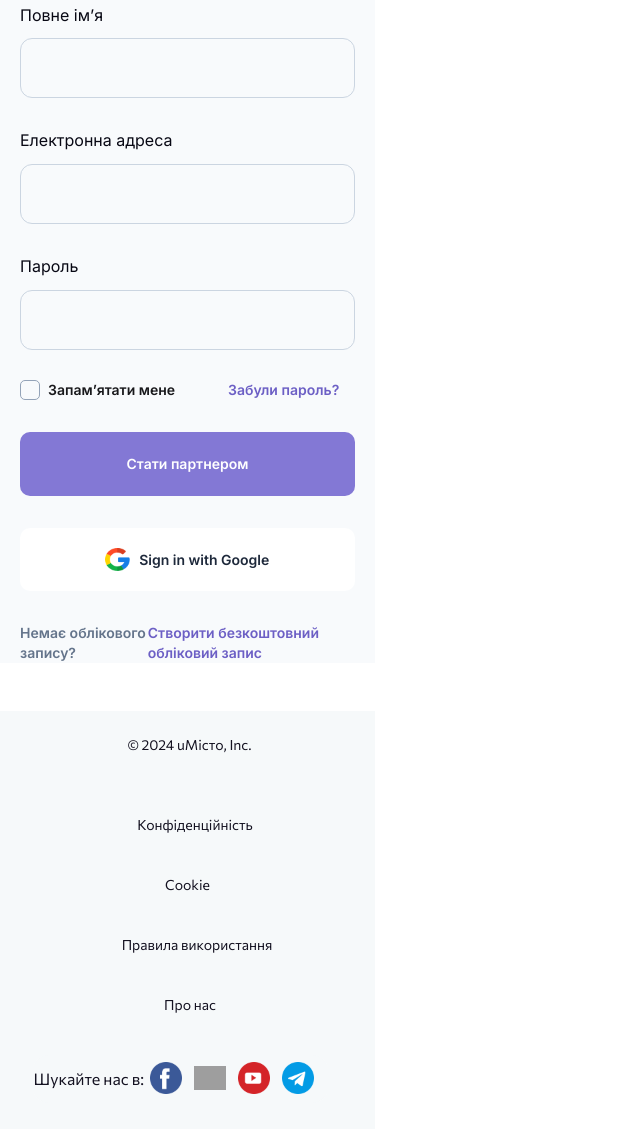
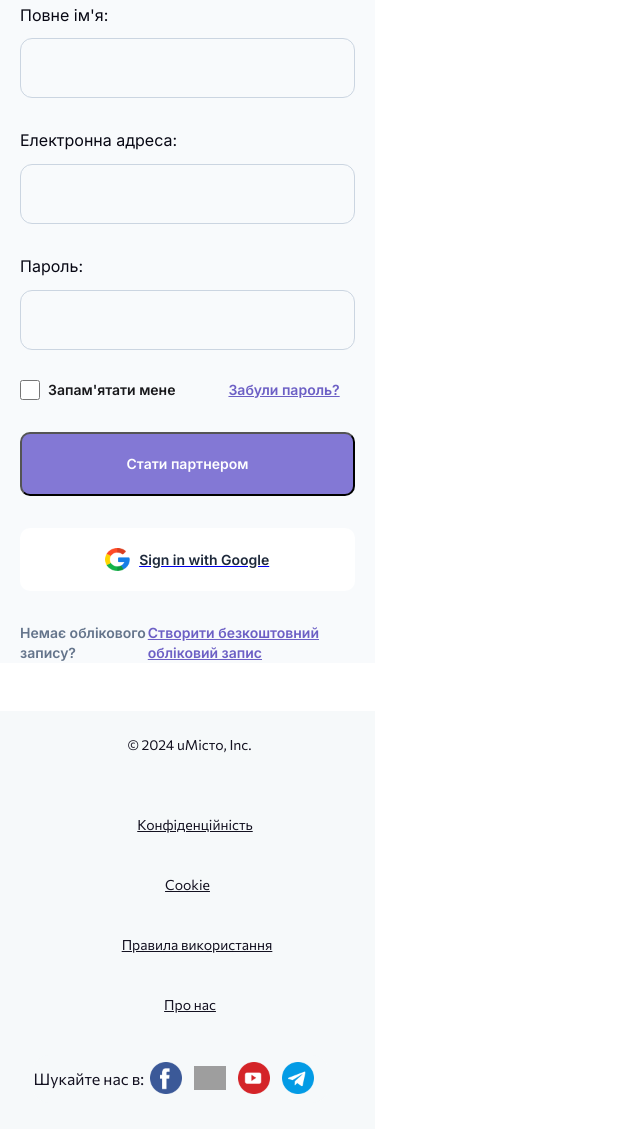
Before and after one commit to maxonzzz/uCreate_misto, a plain HTML site: page pages/-Qna.html in a window 1280 px wide. Shown: the part 2547-3676 px from the top of the page, without its empty margins (0-640 px from the left). Drawn offline with Linux system fonts and the light colour scheme; grey boxes are pictures that could not be loaded.

Commit message:
Update -Qna.html

```diff
--- a/pages/-Qna.html
+++ b/pages/-Qna.html
@@ -1,29 +1,35 @@
 <!DOCTYPE html>
 <html>
+
 <head>
   <meta charset="utf-8" />
   <link rel="icon" href="/favicon.ico" />
   <meta name="viewport" content="width=device-width, initial-scale=1" />
   <meta name="theme-color" content="#000000" />
   <title>Співпраця</title>
-  <link rel="stylesheet" href="https://fonts.googleapis.com/css?family=Inter%3A400%2C500%2C600%2C700"/>
-  <link rel="stylesheet" href="https://fonts.googleapis.com/css?family=Source+Sans+Pro%3A400%2C500%2C600%2C700"/>
-  <link rel="stylesheet" href="https://fonts.googleapis.com/css?family=Poppins%3A600"/>
-  <link rel="stylesheet" href="https://fonts.googleapis.com/css?family=Commissioner%3A400"/>
-  <link rel="stylesheet" href="./styles/-Qna.css"/>
+  <link rel="stylesheet" href="https://fonts.googleapis.com/css?family=Inter%3A400%2C500%2C600%2C700" />
+  <link rel="stylesheet" href="https://fonts.googleapis.com/css?family=Source+Sans+Pro%3A400%2C500%2C600%2C700" />
+  <link rel="stylesheet" href="https://fonts.googleapis.com/css?family=Poppins%3A600" />
+  <link rel="stylesheet" href="https://fonts.googleapis.com/css?family=Commissioner%3A400" />
+  <link rel="stylesheet" href="./styles/-Qna.css" />
 </head>
+
 <body>
   <div class="item--NiS">
     <div class="headercontent-mobile-TUz">
       <div class="frame-4-kiz">
-      <img class="item-2-7Je" src="./assets/-Ltv.png"/>
-      <img class="icn-burger-cmC" src="./assets/icn-burger-kES.png"/>
+        <img class="item-2-7Je" src="./assets/-Ltv.png" />
+        <img class="icn-burger-cmC" src="./assets/icn-burger-kES.png" />
       </div>
     </div>
     <div class="auto-group-bcqk-Min">
       <div class="heading-and-supporting-text-hGr">
         <p class="heading-oan">Про нас</p>
-      <p class="supporting-text-WEJ">Ми виконали всю складну роботу за вас —  наш сайт зібрав усе найкраще, що може запропонувати наше місто: від затишних кав&#39;ярень до інноваційних стартапів. Зручний пошук, детальні описи та відгуки допоможуть вам знайти саме те, що ви шукаєте. Долучайтеся до нашої спільноти, розвивайте свій бізнес або просто відкрийте нові місця та послуги в нашому місті. Ваш наступний крок до успіху починається тут!</p>
+        <p class="supporting-text-WEJ">Ми виконали всю складну роботу за вас — наш сайт зібрав усе найкраще, що може
+          запропонувати наше місто: від затишних кав&#39;ярень до інноваційних стартапів. Зручний пошук, детальні описи
+          та відгуки допоможуть вам знайти саме те, що ви шукаєте. Долучайтеся до нашої спільноти, розвивайте свій
+          бізнес або просто відкрийте нові місця та послуги в нашому місті. Ваш наступний крок до успіху починається
+          тут!</p>
       </div>
       <div class="content-qGa">
         <div class="number-and-text-tke">
@@ -57,98 +63,147 @@
           </div>
         </div>
       </div>
-    <img class="image-2Dt" src="./assets/image-qeW.png"/>
+      <img class="image-2Dt" src="./assets/image-qeW.png" />
       <div class="item-3-A5C">
         <div class="bg-VdG">
-        <img class="mask-group-DZG" src="./assets/mask-group-1HY.png"/>
+          <img class="mask-group-DZG" src="./assets/mask-group-1HY.png" />
           <div class="text-content-Y5k">
             <div class="title-2Wi">
               <p class="item--9bL">Ласкаво просимо до нашої спільноти</p>
-            <p class="item--cUv">Все, що вам потрібно для успіху, тепер зібрано в одному місці на нашому сайті міста!</p>
+              <p class="item--cUv">Все, що вам потрібно для успіху, тепер зібрано в одному місці на нашому сайті міста!
+              </p>
             </div>
             <div class="quote-opJ">
               <div class="review-mm8">
-              <img class="star-1-vP8" src="./assets/star-1-8EJ.png"/>
-              <img class="star-2-4kE" src="./assets/star-2-2zA.png"/>
-              <img class="star-3-NF8" src="./assets/star-3-4vS.png"/>
-              <img class="star-4-X82" src="./assets/star-4-QDC.png"/>
-              <img class="star-5-UZ4" src="./assets/star-5-jbU.png"/>
+                <img class="star-1-vP8" src="./assets/star-1-8EJ.png" />
+                <img class="star-2-4kE" src="./assets/star-2-2zA.png" />
+                <img class="star-3-NF8" src="./assets/star-3-4vS.png" />
+                <img class="star-4-X82" src="./assets/star-4-QDC.png" />
+                <img class="star-5-UZ4" src="./assets/star-5-jbU.png" />
               </div>
               <p class="item--obL">
-            Цей сайт став незамінним ресурсом для пошуку місцевих послуг та товарів, а також для розвитку власного бізнесу. Вдячний за такий корисний інструмент!
-            <br/>
+                Цей сайт став незамінним ресурсом для пошуку місцевих послуг та товарів, а також для розвитку власного
+                бізнесу. Вдячний за такий корисний інструмент!
+                <br />
 
               </p>
               <div class="user-eVU">
-              <img class="bg-Phx" src="./assets/bg-CKQ.png"/>
+                <img class="bg-Phx" src="./assets/bg-CKQ.png" />
                 <div class="item--WGn">Віталій О.</div>
               </div>
             </div>
           </div>
         </div>
+
+
+
         <div class="input-content-wst">
+          <form action="#" method="post">
+
+
             <div class="title-VuQ">
               <p class="u-pgn">Доєднатися до UМісто</p>
               <p class="item--Ycn">З нами ви завжди на крок попереду!</p>
             </div>
             <div class="input-Dyp">
               <div class="auto-group-owu2-b5G">
+
+
                 <div class="email-vtE">
-              <div class="item--VgS">Повне ім’я</div>
-              <div class="bg-Cqk">
+
+                  <label for="name" class="item--VgS">Повне ім'я:</label>
+                  <input type="text" class="bg-Cqk" id="name" name="name" required /><br />
+
+
                 </div>
+
+                <div class="email-r9c">
+
+                  <label for="email" class="item--p6S">Електронна адреса:</label>
+                  <input type="email" class="bg-Kot" id="email" name="email" required /> <br />
+
+
+
+
                 </div>
-            <div class="email-r9c">
-              <div class="item--p6S">Електронна адреса</div>
-              <div class="bg-Kot">
-              </div>
-            </div>
+
                 <div class="password-URt">
-              <div class="item--bWW">Пароль</div>
-              <div class="bg-j6v">
-              </div>
+
+                  <label for="password" class="item--bWW">Пароль:</label>
+                  <input type="password" class="bg-j6v" id="password" name="password" required /><br />
+
+
+
+
                 </div>
               </div>
               <div class="text-sU2">
                 <div class="check-DXt">
-              <div class="shape-n5C">
+
+
+                  <input type="checkbox" class="shape-n5C" id="remind" name="remind" value="remind" />
+                  <label for="remind" class="item--u9p">Запам'ятати мене</label>
+
+
+
                 </div>
-              <p class="item--u9p">Запам’ятати мене</p>
-            </div>
-            <p class="item--cK8">Забули пароль?</p>
+
+                <a class="item--cK8" href="forgot_password.html">Забули пароль?</a>
+
+
+
               </div>
             </div>
             <div class="auto-group-msae-uZ8">
-          <div class="btn-primary-rjG">Стати партнером</div>
-          <div class="button-primary-with-icon-Yrz">
+
+              <button type="submit" class="btn-primary-rjG">Стати партнером</button>
+
+              <a href="#" class="button-primary-with-icon-Yrz">
+
+
                 <div class="frame-1-ddY">
-              <img class="google-2-CRk" src="./assets/google-2-npW.png"/>
+                  <img class="google-2-CRk" src="./assets/google-2-npW.png" />
                   <div class="auto-group-aajr-LXx">Sign in with Google</div>
                 </div>
-          </div>
+
+              </a>
+
+
+
               <div class="item--cEa">
                 <span class="item--cEa-sub-0">Немає облікового запису? </span>
-            <span class="item--cEa-sub-1">Створити безкоштовний обліковий запис</span>
+
+                <a href="#" class="item--cEa-sub-1">Створити безкоштовний обліковий запис</a>
+
+
               </div>
             </div>
+
+          </form>
         </div>
+
+
+
+
       </div>
       <div class="footer-1pS">
         <div class="um-inc-k1L">© 2024 uMісто, Inc.</div>
         <div class="list-dL2">
           <div class="auto-group-k56n-Aar">
-          <div class="item-link--gp6">Конфіденційність</div>
-          <div class="item-link-cookie-aea">Cookie</div>
-          <div class="item-link--78i">Правила використання</div>
-          <div class="link--Prv">Про нас</div>
+
+            <a href="#" class="item-link--gp6">Конфіденційність</a>
+            <a href="#" class="item-link-cookie-aea">Cookie</a>
+            <a href="#" class="item-link--78i">Правила використання</a>
+            <a href="#" class="link--Prv">Про нас</a>
+
           </div>
           <div class="divfootermain-info-soc-GQv">
             <div class="item--xoY">Шукайте нас в:</div>
             <div class="list-dug">
-            <img class="item-margin-Pdx" src="./assets/item-margin-ePQ.png"/>
-            <img class="item-margin-YFx" src="./assets/item-margin-Z1x.png"/>
-            <img class="item-margin-5Wn" src="./assets/item-margin-U8e.png"/>
-            <img class="item-cmc" src="./assets/item-Bvn.png"/>
+              <a href="#"> <img class="item-margin-Pdx" src="./assets/item-margin-ePQ.png" /> </a>
+              <a href="#"> <img class="item-margin-YFx" src="./assets/item-margin-Z1x.png" /> </a>
+              <a href="#"> <img class="item-margin-5Wn" src="./assets/item-margin-U8e.png" /> </a>
+              <a href="#"> <img class="item-cmc" src="./assets/item-Bvn.png" /> </a>
             </div>
           </div>
         </div>
```
Lines whose indentation alone changed are shown as unchanged.
